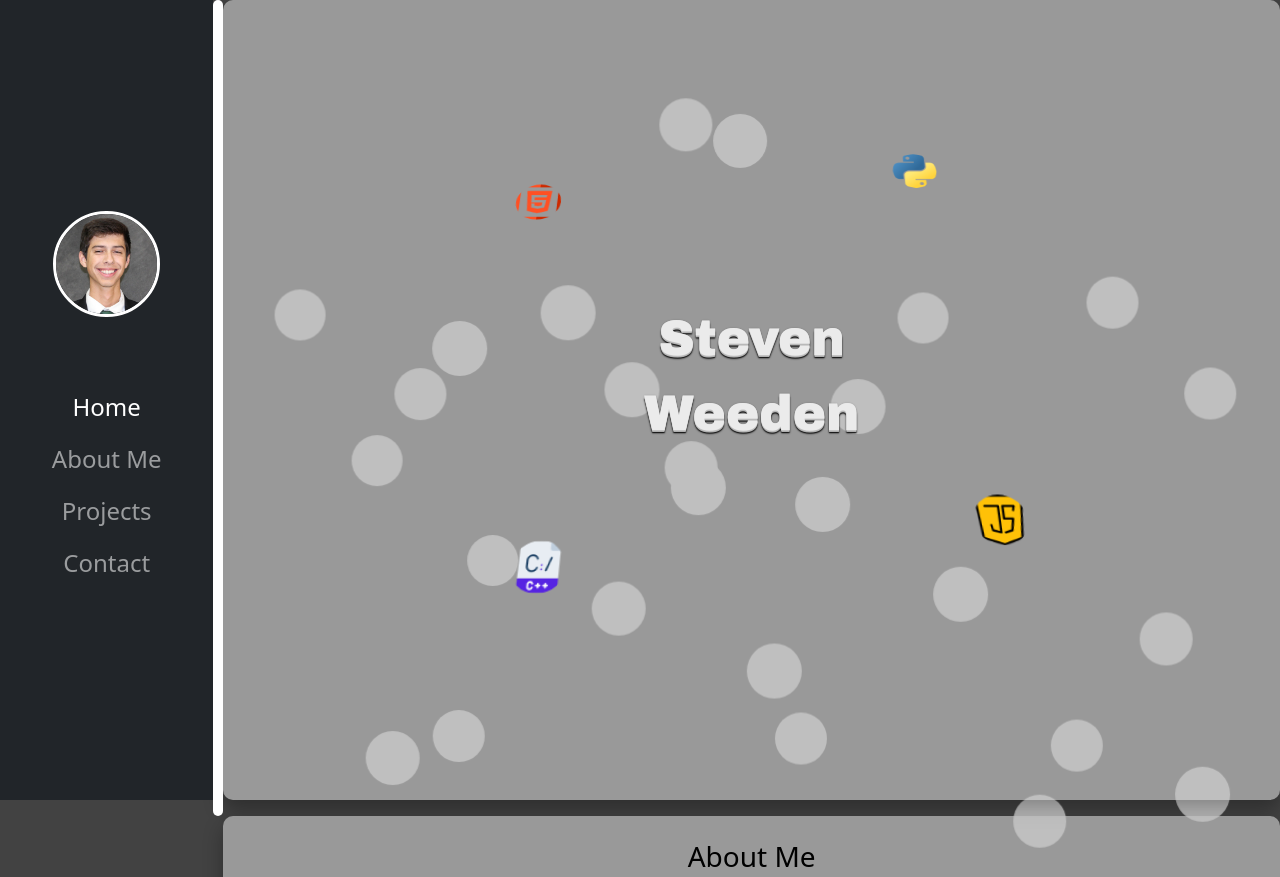
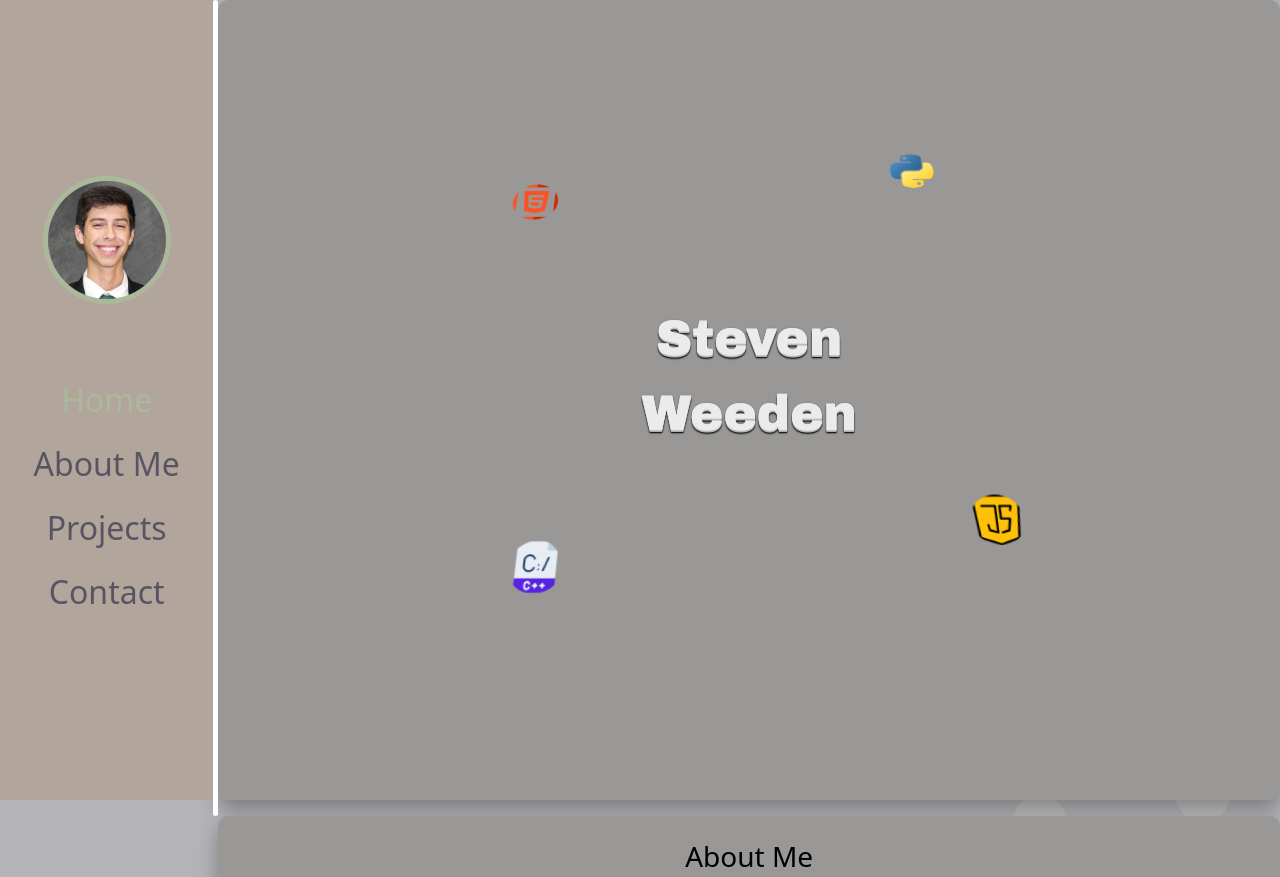
Before and after one commit to steven-weeden/Portfolio, a website: page index.html in a window 1280 px wide. Shown: the top 877 px of the page. Drawn offline with nearby package versions, Linux system fonts and the light colour scheme.

Commit message:
Major Styling Changes

```diff
--- a/assets/css/stylesheet.css
+++ b/assets/css/stylesheet.css
@@ -14,7 +14,7 @@
 
  .card-pop {
 
-    background: rgba(191, 191, 191, 0.7);
+    background: #999897;
     box-shadow: 0 10px 20px rgba(0, 0, 0, 0.3);
     border-radius: min(2vw, 10px);
     padding: 1.5rem;
@@ -116,7 +116,7 @@
 
 .progress-container {
     height: 102vh; /* Matches sidebar */
-    width: 10px; /* Visible width */
+    width: 5px; /* Visible width */
     background: #ffffff; /* Light grey for visibility */
     border-radius: 5px;
     position: sticky;
@@ -133,5 +133,30 @@
 
 .progress-bar {
     width: 100%;
-    background-color: #000000; /* Bootstrap primary color */
+    background-color: #AAB99A; /* Bootstrap primary color */
 }
+
+.nav-button {
+    font-size: 2rem;
+    color: #585563;
+    background: none;
+    border: none;
+}
+
+.nav-button:hover {
+    color:#AAB99A;
+    cursor: pointer;
+}
+
+.navbar .nav-link.active {
+    color: var(--bs-navbar-active-color);
+  }
+
+.navbar {
+    --bs-navbar-active-color: #AAB99A;
+  }
+
+.border{
+    border-color: var(--bs-border-color);
+    --bs-border-color: #AAB99A;
+}
--- a/index.html
+++ b/index.html
@@ -12,7 +12,7 @@
 
 <!---------------------------------Head^-------------------------------------->
 
-<body style="background-color: #424242; overflow-x: hidden;">
+<body style="background-color: #B4B4B8; overflow-x: hidden;">
 
     <!--<nav class="navbar navbar-expand-lg navbar-dark sticky-top" style="background-color: #333; padding: 1rem 2rem;">
         <div class="container-fluid">
@@ -31,18 +31,18 @@
     <div class="row gx-0">
         <!-- Sidebar -->
         <div class="col-2">
-            <nav class="navbar navbar-dark bg-dark vh-100 position-sticky top-0 w-100">
+            <nav class="navbar vh-100 position-sticky top-0 w-100" style="background-color: #B2A59B;">
                 <img src="assets/img/1604462088123.jpg"
-                        class="rounded-circle img-fluid border border-white border-3 mx-auto d-flex flex-column align-self-end mb-5"
-                        style="height: auto; width: 50%"
+                        class="rounded-circle img-fluid border border-5 border-color border-3 mx-auto d-flex flex-column align-self-end mb-5"
+                        style="height: auto; width: 60%; border-color: #AAB99A"
                         alt="Steven Weeden">
 
                 <div class="container-fluid d-flex flex-column align-items-center mt-3 w-100 align-self-start">
                     <div class="navbar-nav flex-column w-100" id="navbarNavAltMarkup">
-                        <button class="active nav-item nav-link mx-3" id="homeNav" onclick="scrollToSection('home')" style="font-size: 1.5rem;">Home</button>
-                        <button class="nav-item nav-link mx-3" id="aboutNav" onclick="scrollToSection('about')" style="font-size: 1.5rem;">About Me</button>
-                        <button class="nav-item nav-link mx-3" id="projectsNav" onclick="scrollToSection('projects')" style="font-size: 1.5rem;">Projects</button>
-                        <button class="nav-item nav-link mx-3" id="contactNav" onclick="scrollToSection('contact')"style="font-size: 1.5rem;">Contact</button>
+                        <button class="nav-button active nav-item nav-link mx-3" id="homeNav" onclick="scrollToSection('home')">Home</button>
+                        <button class="nav-button nav-item nav-link mx-3" id="aboutNav" onclick="scrollToSection('about')">About Me</button>
+                        <button class="nav-button nav-item nav-link mx-3" id="projectsNav" onclick="scrollToSection('projects')">Projects</button>
+                        <button class="nav-button nav-item nav-link mx-3" id="contactNav" onclick="scrollToSection('contact')">Contact</button>
                     </div>
                 </div>
             </nav>
```
